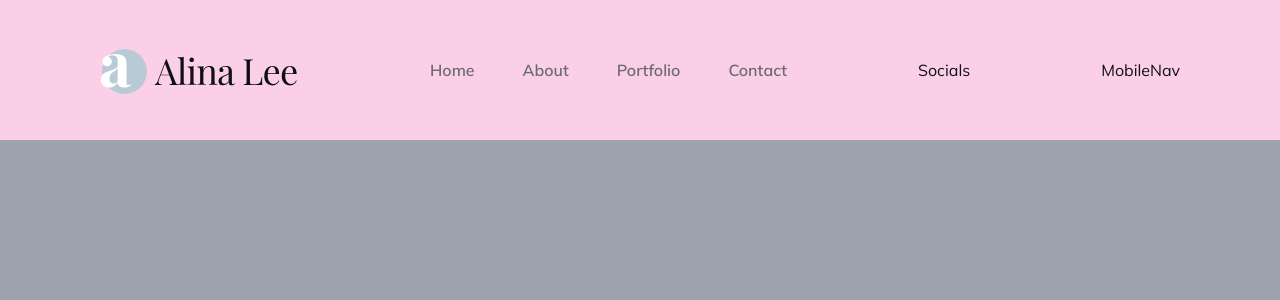
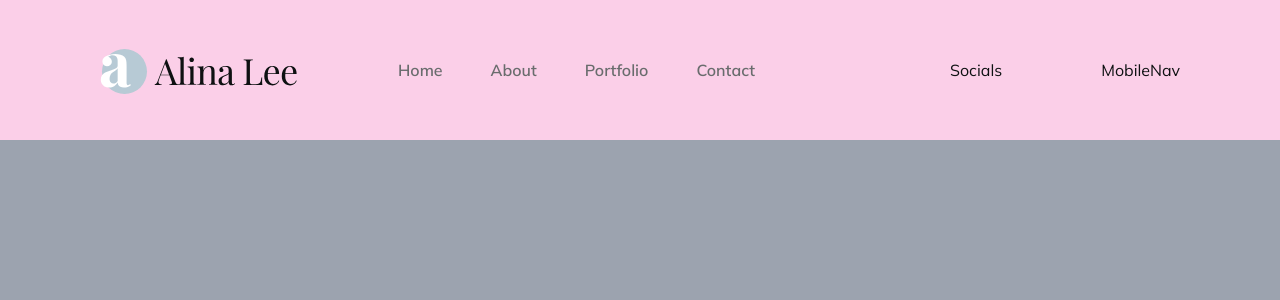
Before and after one commit to Moamin-AbuEwaida/photographer-web-react, a React (Create React App) app: page /contact in a window 1280 px wide. Shown: the top 300 px of the page. Built offline with nearby package versions, Linux system fonts and the light colour scheme; a web font is replaced by a local one.

Commit message:
preparing Socials component

```diff
--- a/src/components/Socials.jsx
+++ b/src/components/Socials.jsx
@@ -2,7 +2,7 @@ import React from "react";
 
 const Socials = () => {
   return (
-    <div>
+    <div className="hidden xl:flex ml-24">
       <div>Socials</div>
     </div>
   );
```
